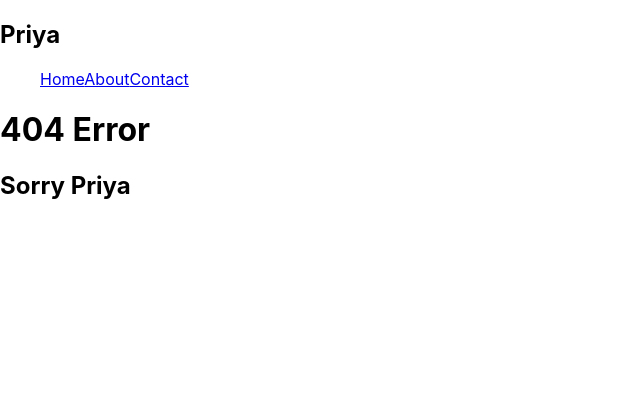
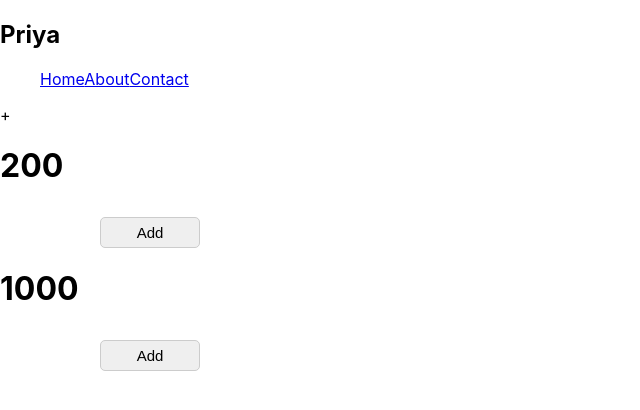
Before and after one commit to priyachithiravel50/React-Learning, a React (Create React App) app: page /useeffect in a window 1280 px wide. Before the commit this address had no page. Shown: the top 410 px of the page, without its empty margins (0-640 px from the left). Built offline with nearby package versions, Linux system fonts and the light colour scheme.

Commit message:
UseEffect

```diff
--- a/src/App.js
+++ b/src/App.js
@@ -6,7 +6,7 @@ import Create from '../src/component/create';
 import Log from '../src/component/log';
 import Events from '../src/component/events';
 import Lists from '../src/component/lists';
-import Forms from '../src/component/forms';
+// import Forms from '../src/component/forms';
 // import Memo from '../src/component/memo';
 import Conditional from '../src/component/conditional';
 import Arrowfunction from '../src/component/arrowfunction';
@@ -21,6 +21,7 @@ import Reactmemo from './component/Reactmemo';
 import Styling from './component/Styling';
 import Usestate from './component/Usestate';
 import Usestateform from './component/Usestateform';
+import Useffect from './component/Useeffect';
 
 
 
@@ -53,6 +54,10 @@ function App() {
       <Route path='/styling' element={<Styling/>}/>
       <Route path='/usestate' element={<Usestate/>}/>
       <Route path='/usestateform' element={<Usestateform/>}/>
+      <Route path='/useeffect' element={<Useffect/>}/>
+
+
+
 
 
 
--- /dev/null
+++ b/src/component/Useeffect.js
@@ -0,0 +1,72 @@
+// import React, { useEffect, useState } from 'react'
+
+// function Useffect() {
+//     // const name = useState('priya')
+
+//    const [count, setCount] = useState(0);
+//    const [counter, setCounter] = useState(0);
+
+
+//    useEffect(() => {
+//     console.log('inside useeffect')
+
+//    },[count])
+
+//    const increment = () => {
+//     setCount(count +1);
+//    }
+
+//    const decrement = () => {
+//    setCounter(counter - 1);
+//    };
+//    return (
+
+//     <div className='button'>
+//       {/* <h1>Welcome to {name}</h1> */}
+//         <p>Count: {count}</p>
+//         <button onClick={increment} style={{marginLeft: '20px'}}>Increment</button>
+//         <p>Count: {counter}</p>
+//         <button onClick={decrement} style={{marginLeft: '20px'}}>Decrement</button>
+//     </div>
+//   )
+// }
+
+// export default Useffect
+
+
+
+import React, { useEffect, useState } from 'react'
+
+function Useeffect() {
+    const[num1,setNum1] = useState(100);
+    const[num2,setNum2] = useState(1000);
+
+    useEffect(()=>{
+        setNum1(200);
+        console.log('inside useeffect');
+
+
+        return () =>{
+            setNum1(100);
+            console.log("memory cleaned");
+
+        };
+
+
+    },[num1,num2])
+
+
+
+    // console.log("num1",num1,num2);
+
+  return (
+    <div>+
+        <h1>{num1}</h1>
+        <button onClick={() => setNum1((curr) => curr+1)}>Add</button>
+        <h1>{num2}</h1>
+        <button onClick={() => setNum2((curr) => curr+1)}>Add</button>
+    </div>
+  )
+}
+
+export default Useeffect
--- a/src/component/Usestateform.jsx
+++ b/src/component/Usestateform.jsx
@@ -42,7 +42,7 @@ function Usestateform() {
 
     <div class="form-group">
       <label for="title">Choose a title:</label><br />
-      <select value={Name} onChange={handleNamechange} required>
+      <select value={Name} onChange={handleNamechange} >
         <option value="" disabled selected>Select a title</option>
         <option value="html">HTML</option>
         <option value="css">CSS</option>
@@ -56,7 +56,7 @@ function Usestateform() {
 
     <div class="form-group">
       <label for="status">Select Status:</label><br />
-      <select value={status} onChange={handlestatuschange} required>
+      <select value={status} onChange={handlestatuschange}>
         <option value="" disabled selected>Select an option</option>
         <option value="learning">Learning</option>
         <option value="completed">Completed</option>
@@ -66,7 +66,7 @@ function Usestateform() {
 
     <div class="form-group">
       <label for="status">Select:</label><br />
-      <select value={select} onChange={handleselectchange} required>
+      <select value={select} onChange={handleselectchange} >
         <option value="" disabled selected>Select an option</option>
         <option value="true">True</option>
         <option value="false">False</option>
```
Also changed, not shown: src/component/UseEffect.jsx (added).
